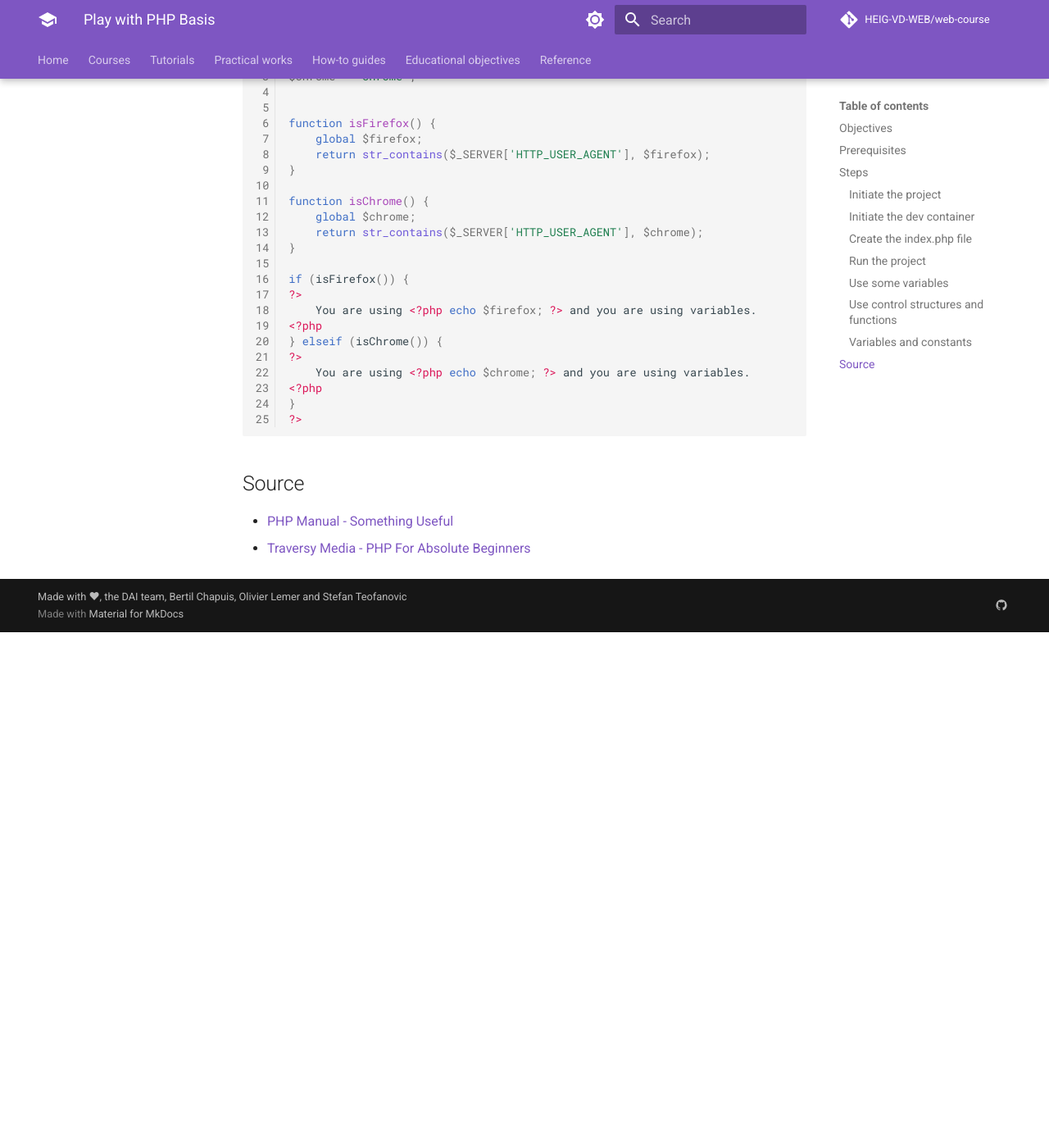
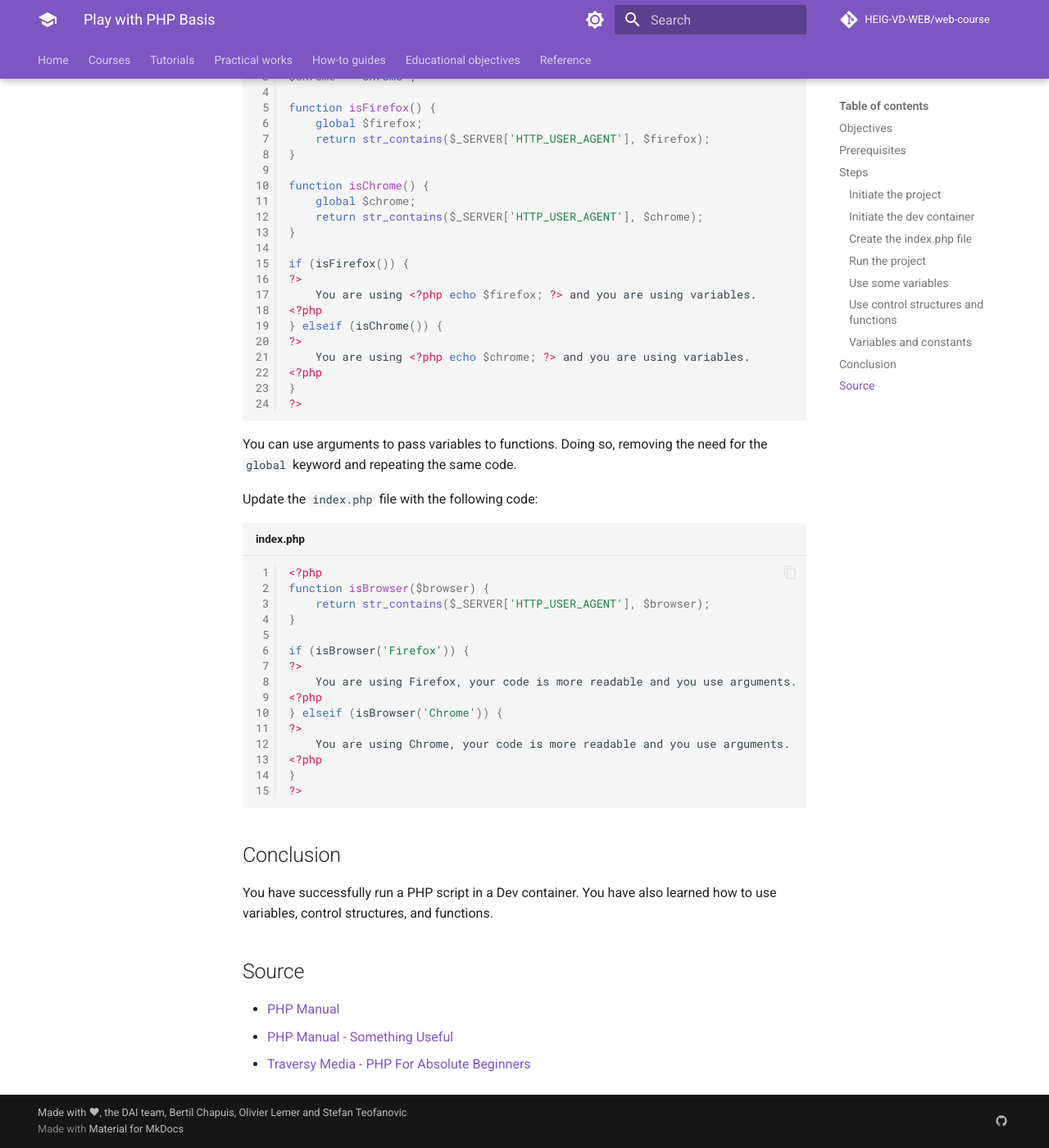
Before and after one commit to HEIG-VD-WEB/web-course, an MkDocs documentation site: the page built from docs/tutorials/play-with-php-basis/index.md, in a window 1280 px wide and 1400 px high, scrolled down 5180 px. Shown: the whole window at 82% size. Built offline with MkDocs 1.6.1 and Material for MkDocs 9.7.7, drawn with Linux system fonts in a browser that asks for light colours; comment, search, counter and statistics services are not loaded; before the commit the page ends 5951 px from its top, so only the background shows below that.

Commit message:
Update tuto

````diff
--- a/docs/tutorials/play-with-php-basis/index.md
+++ b/docs/tutorials/play-with-php-basis/index.md
@@ -222,7 +222,6 @@ Update the `index.php` file with the following code:
 $firefox = 'Firefox';
 $chrome = 'Chrome';
 
-
 function isFirefox() {
 		global $firefox;
 		return str_contains($_SERVER['HTTP_USER_AGENT'], $firefox);
@@ -245,8 +244,34 @@ if (isFirefox()) {
 ?>
 ```
 
+You can use arguments to pass variables to functions. Doing so, removing the need for the `global` keyword and repeating the same code.
+
+Update the `index.php` file with the following code:
+
+```php title="index.php"
+<?php
+function isBrowser($browser) {
+		return str_contains($_SERVER['HTTP_USER_AGENT'], $browser);
+}
+
+if (isBrowser('Firefox')) {
+?>
+		You are using Firefox, your code is more readable and you use arguments.
+<?php
+} elseif (isBrowser('Chrome')) {
+?>
+		You are using Chrome, your code is more readable and you use arguments.
+<?php
+}
+?>
+```
+
+## Conclusion
+
+You have successfully run a PHP script in a Dev container. You have also learned how to use variables, control structures, and functions.
 
 ## Source
 
+- [PHP Manual](https://www.php.net/manual/en/index.php){:target="_blank"}
 - [PHP Manual - Something Useful](https://www.php.net/manual/en/tutorial.useful.php){:target="_blank"}
 - [Traversy Media - PHP For Absolute Beginners](https://www.youtube.com/watch?v=2eebptXfEvw){:target="_blank"}
````
Also changed, not shown: docs/weeks/week-5.md (+2 -2 lines).
